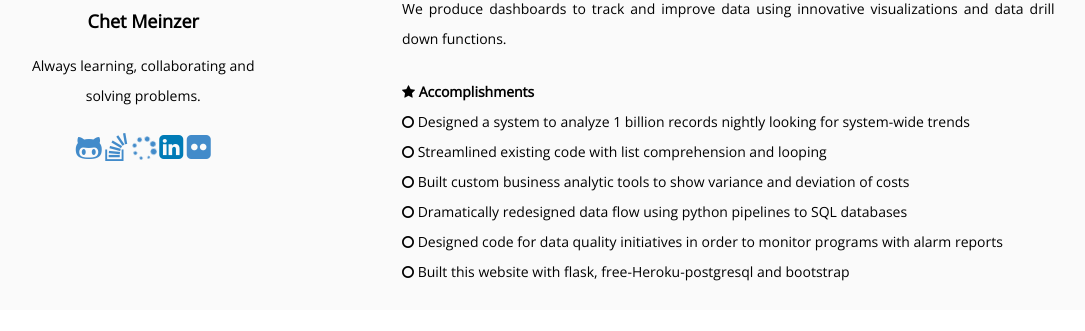
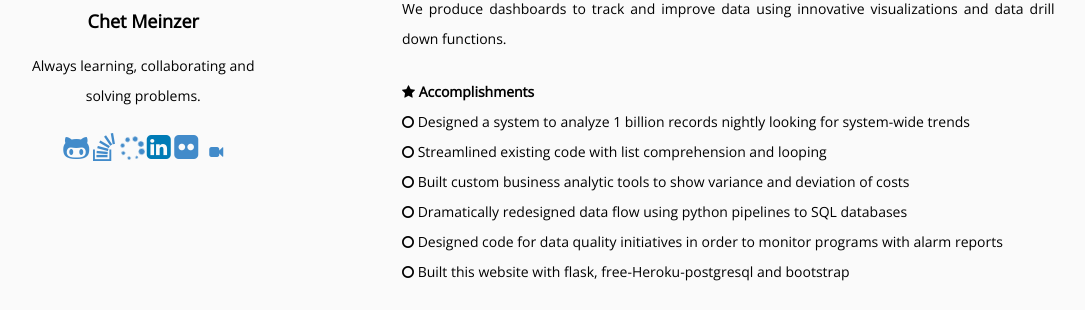
Before and after one commit to chetstar/newchetweb, a Flask app: page / in a window 1280 px wide; the page is wider, and only the part inside the window is pictured. Shown: the part 1311-1642 px from the top of that part, without its empty margins (58-1143 px from the left). Run offline with Flask 2, Linux system fonts and the light colour scheme; some libraries are stand-ins or nearby versions.

Commit message:
added links

```diff
--- a/app/templates/index.html
+++ b/app/templates/index.html
@@ -110,6 +110,9 @@
                         <a href="http://www.ratemyprofessors.com/ShowRatings.jsp?tid=1438143"><i class="fa fa-spinner fa-spin fa-2x "></i></a>
                         <a href="https://www.linkedin.com/profile/view?id=124734980&trk=nav_responsive_tab_profile_pic"><i class="fa fa-linkedin-square fa-2x color-linkedin"></i></a>
                         <a href="https://www.flickr.com/photos/57005820@N00/"><i class="fa fa-flickr fa-2x color-flickr"></i></a>
+                         <a href="https://www.youtube.com/watch?v=HcnNS7WiLV4"><i class="fa fa-file-video-o"></i></a>
+                              <a href="https://www.youtube.com/watch?v=HcnNS7WiLV4"><i class="fa fa-file-video-o"></i></a>
+                               <a href="http://www.imdb.com/name/nm5980605/"><i class="fa fa-video-camera"></i></a>
 
                     </p>
 
```
